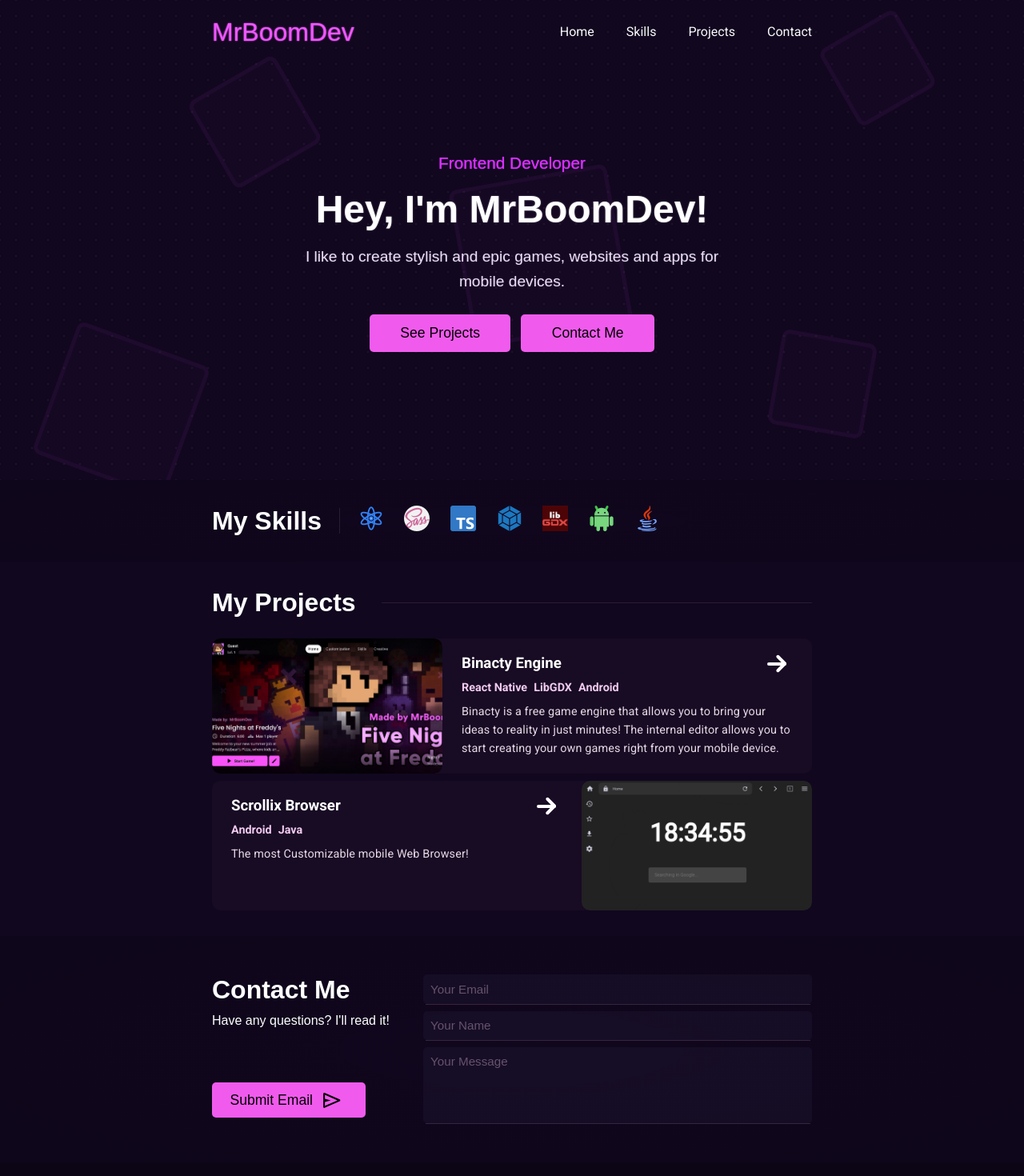
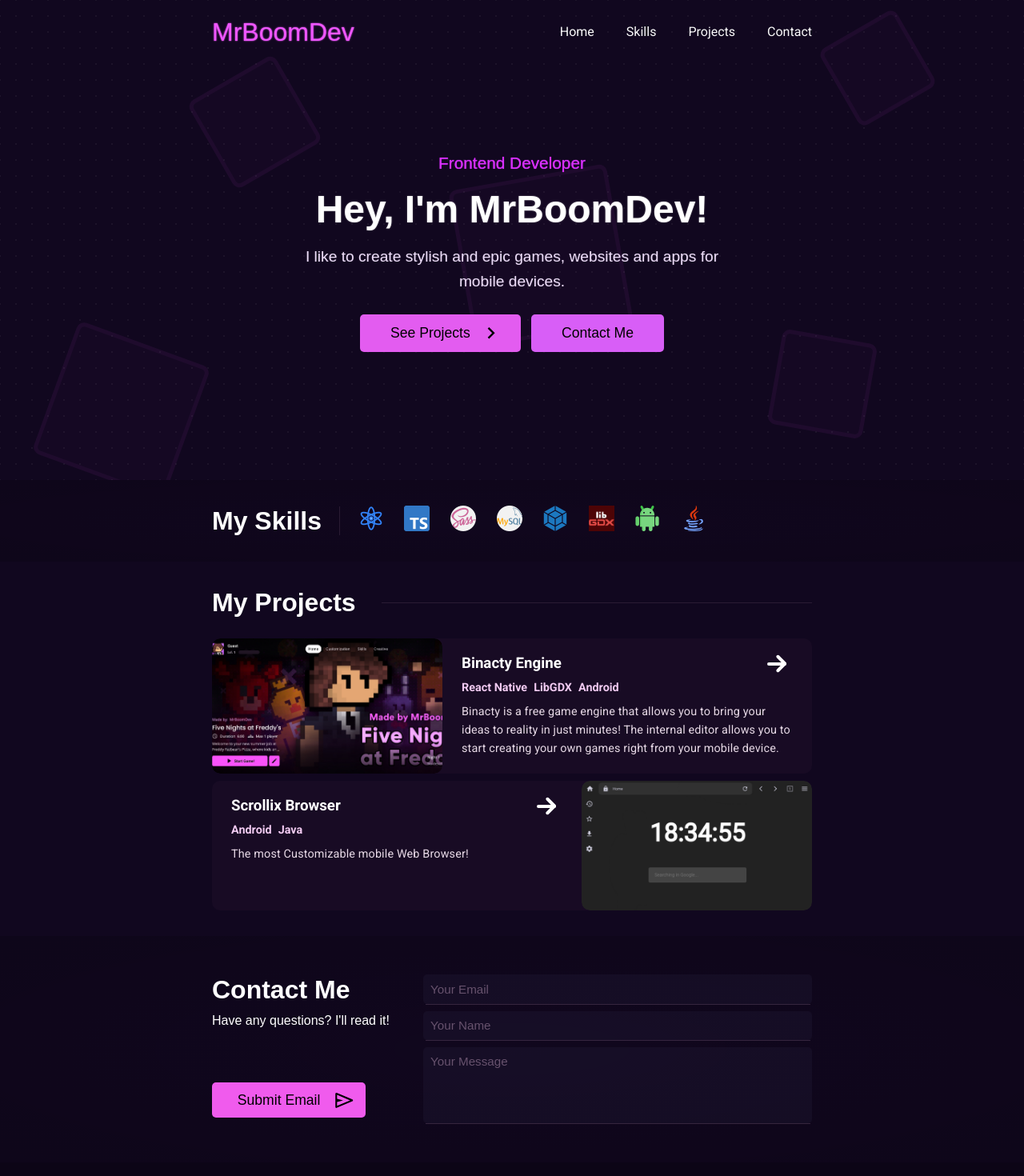
Before and after one commit to MrBoomDeveloper/portfolio, a React (Vite) app: page /#/ in a window 1280 px wide. Shown: the top 1470 px of the page at 80% size. Built offline with nearby package versions, Linux system fonts and the light colour scheme; a web font is replaced by a local one.

Commit message:
MySQL skill added, Scroll to contact form properly, Button icon now showing properly

```diff
--- a/src/components/base/button/index.tsx
+++ b/src/components/base/button/index.tsx
@@ -23,12 +23,13 @@ export default function Button({
 			style={style}
 			onClick={() => {
 				if(!enabled) return;
-
 				onPress?.();
 			}}>
 
-			<span className={styles.label}>{text}</span>
-			{icon && <img src={icon} className={styles.icon} style={iconStyle} />}
+			<div className={styles.content}>
+				<span className={styles.label}>{text}</span>
+				{icon && <img src={icon} className={styles.icon} style={iconStyle} />}
+			</div>
 		</div>
 	);
 }
--- a/src/components/base/button/styles.module.scss
+++ b/src/components/base/button/styles.module.scss
@@ -4,10 +4,9 @@
 	background-color: #f05bed;
 	padding: .8rem 1.4rem;
 	border-radius: 5px;
+	display: flex;
+	justify-content: center;
 	transition: .15s;
-	display: flex;
-	gap: 1.35rem;
-	align-items: center;
 
 	&:is(:active, :hover):not(.disabled) {
 		opacity: .5;
@@ -20,6 +19,13 @@
 	}
 }
 
+.content {
+	display: inline-flex;
+	gap: 1.35rem;
+	align-items: center;
+	justify-content: center;
+}
+
 .label {
 	color: black;
 	font-size: 1.1em;
@@ -29,10 +35,12 @@
 
 .icon {
 	height: 1.8rem;
-	width: 1.8rem;
+	aspect-ratio: 1;
 	vertical-align: middle;
-	object-fit: cover;
-	margin: -1rem;
+	object-fit: contain;
+	margin-left: -.6rem;
+	margin-right: -1rem;
+	margin-block: -99rem;
 }
 
 @include mobile {
--- a/src/data/marks.ts
+++ b/src/data/marks.ts
@@ -1,10 +1,11 @@
-export type Tag = "android" | "rn" | "libgdx" | "java" | "react" | "typescript" | "sass" | "webpack" | "express";
+export type Tag = "android" | "rn" | "libgdx" | "java" | "react" | "typescript" | "sass" | "webpack" | "express" | "mysql";
 
 const names: Partial<Record<Tag, string>> = {
 	android: "Android",
 	rn: "React Native",
 	libgdx: "LibGDX",
-	java: "Java"
+	java: "Java",
+	mysql: "MySQL"
 }
 
 export function getTagName(id: Tag) {
--- a/src/routes/home/index.tsx
+++ b/src/routes/home/index.tsx
@@ -9,7 +9,7 @@ import ContactSection, { ContactSectionRef } from "./sections/contact";
 
 export default function HomePage() {
 	const projectsSection = useRef<HTMLDivElement>(null);
-	const formSection = useRef<ContactSectionRef>(null);
+	const formSection = useRef<HTMLDivElement>(null);
 	const { t } = useTranslation();
 	const [offset, setOffset] = useState(0);
 
@@ -35,7 +35,10 @@ export default function HomePage() {
 
 					<div className={styles.actions}>
 						<Button text={t("home.see_projects")}
+							className={styles.mainAction}
 							style={{paddingInline: "2.4rem"}}
+							icon="icon/expand.svg"
+							iconStyle={{rotate: "-90deg"}}
 							onPress={() => {
 								const offset = (projectsSection.current?.offsetTop || 0) - 125;
 								window.scrollTo({ top: offset, behavior: "smooth" })
@@ -43,8 +46,9 @@ export default function HomePage() {
 
 						<Button text={t("contact.title")}
 							style={{paddingInline: "2.4rem"}}
+							className={styles.secondaryAction}
 							onPress={() => {
-								const offset = (formSection.current?.getY() || 0) - 150;
+								const offset = (formSection.current?.offsetTop || 0) - 150;
 								window.scrollTo({ top: offset, behavior: "smooth" })
 							}} />
 					</div>
@@ -67,8 +71,10 @@ export default function HomePage() {
 				<Aboutme />
 			</Section> */}
 
-			<Section fill style={{paddingBlock: "3rem"}}>
-				<ContactSection reference={formSection} />
+			<Section fill>
+				<div style={{paddingBlock: "1rem"}} ref={formSection}>
+					<ContactSection />
+				</div>
 			</Section>
 		</>
 	);
--- a/src/routes/home/sections/skills/index.tsx
+++ b/src/routes/home/sections/skills/index.tsx
@@ -3,7 +3,7 @@ import styles from "./styles.module.scss";
 import { Tag } from "@data/marks";
 import Separator from "@components/base/separator";
 
-const skills: Tag[] = ["react", "sass", "typescript", "webpack", "libgdx", "android", "java"/*, "express"*/];
+const skills: Tag[] = ["react", "typescript", "sass", "mysql", "webpack", "libgdx", "android", "java"/*, "express"*/];
 
 export default function SkillsSection() {
 	const { t } = useTranslation();
--- a/src/routes/home/sections/skills/styles.module.scss
+++ b/src/routes/home/sections/skills/styles.module.scss
@@ -6,12 +6,13 @@
 }
 
 .desktopSeparator {
-	height: 2rem !important;
+	height: 2.25rem !important;
 	align-self: center;
 }
 
 .title {
 	font-family: $description-font;
+	width: max-content;
 }
 
 .skill {
--- a/src/routes/home/styles.module.scss
+++ b/src/routes/home/styles.module.scss
@@ -1,12 +1,4 @@
 @import "@components/variables";
-
-@mixin border($color, $size) {
-	filter:
-		drop-shadow($size 0 0 $color)
-		drop-shadow(0 $size 0 $color)
-		drop-shadow(-#{$size} 0 0 $color)
-		drop-shadow(0 -#{$size} 0 $color);
-}
 
 .highlight {
 	font-family: $subtitle-font;
@@ -165,16 +157,17 @@
 .actions {
 	display: flex;
 	gap: .8rem;
+
+	> .mainAction {
+		background-color: #e35cf0;
+	}
+
+	> .secondaryAction {
+		background-color: rgb(216, 94, 247);
+	}
 }
 
 @media (orientation: landscape) {
-	.freddy {
-		height: 15rem;
-		position: absolute;
-		bottom: 0;
-		right: 0;
-	}
-
 	@media (min-width: $responsibilityBreakpoint) {
 		.hero {
 			min-height: 75vh;
@@ -199,11 +192,4 @@
 			width: 10rem;
 		}
 	}
-
-	.freddy {
-		position: absolute;
-		height: 100%;
-		opacity: .25;
-		z-index: -1;
-	}
 }
```
Also changed, not shown: public/icon/skill/mysql.png (added).
